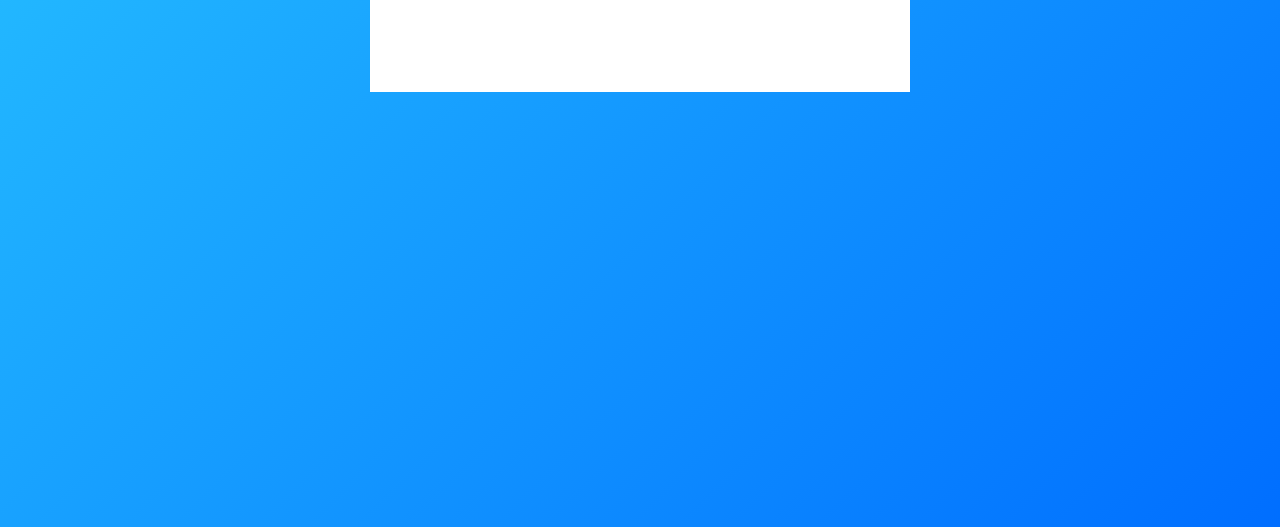
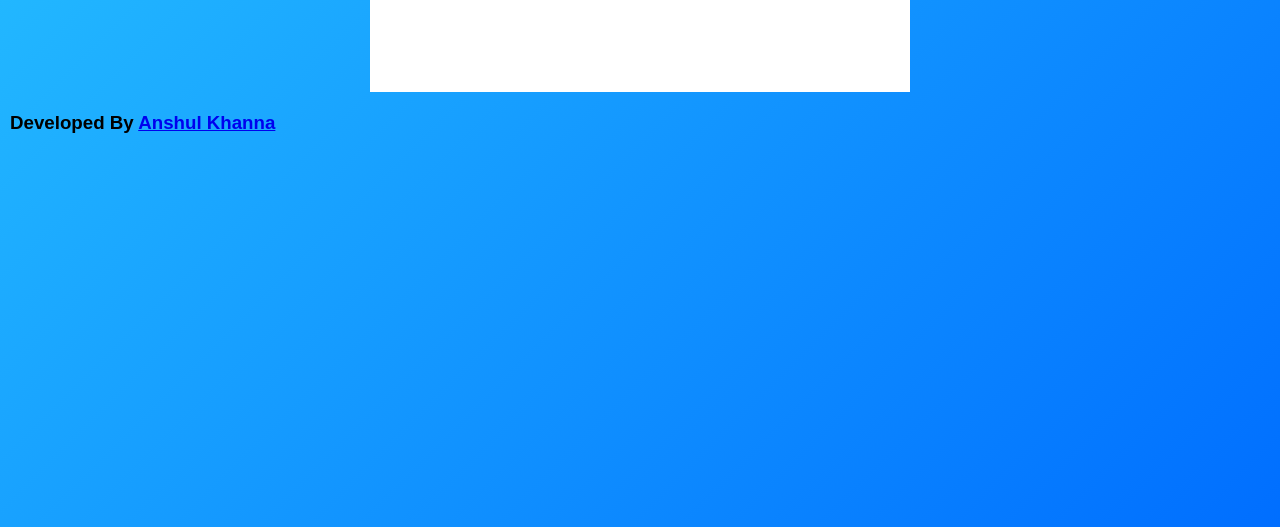
Before and after one commit to AnshulKhanna3008/todolist, a plain HTML site: page index.html in a window 1280 px wide. Shown: the part 273-800 px from the top of the page. Drawn offline with Linux system fonts and the light colour scheme.

Commit message:
Update index.html

```diff
--- a/index.html
+++ b/index.html
@@ -23,6 +23,7 @@
                 <li>Task 3</li> -->
             </ul>
         </div>
+        <h3>Developed By <a href="https://github.com/AnshulKhanna3008">Anshul Khanna</a></h3>
     </div>
 </body>
 
```
